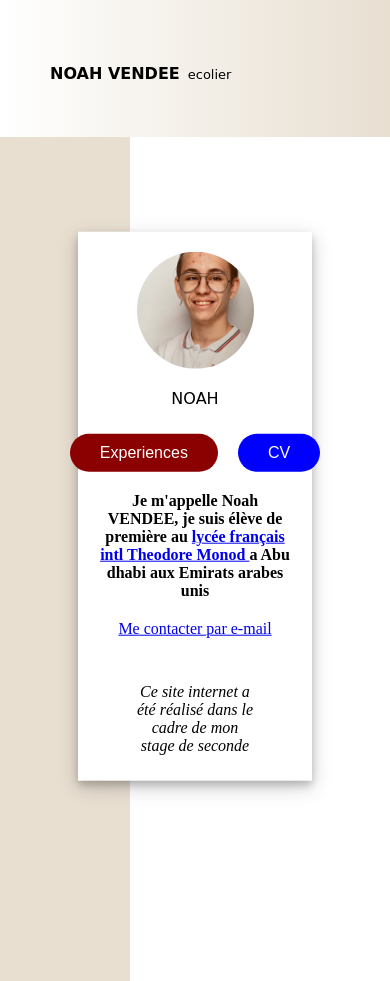
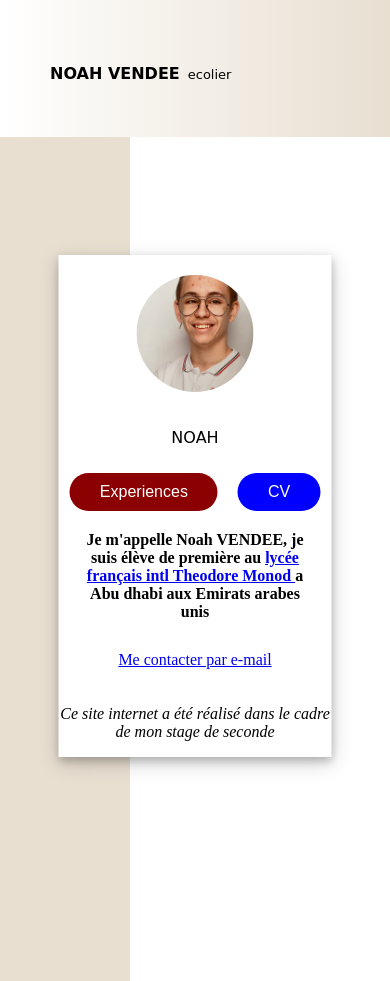
Before and after one commit to Senshiiix/CV, a plain HTML site: page index.html in a window 390 px wide. Drawn offline with Linux system fonts and the light colour scheme; a web font is replaced by a local one.

Commit message:
mise a jour pour telephone

```diff
--- a/index.css
+++ b/index.css
@@ -39,9 +39,10 @@ html, body {
 }
 
 #centralCard {
+    display: flex;
+    flex-direction: column;
     background-color: white;
-    height: 65vh;
-    width: 60vw;
+    width: 70vw;
     position: absolute;
     top: 60%;
     left: 50%;
@@ -119,9 +120,5 @@ html, body {
 
 #fin {
     text-align: center;
-    position: absolute;
-    bottom: 10px;
-    left: 50%;
-    transform: translate(-50%);
     font-style: italic;
 }
```
